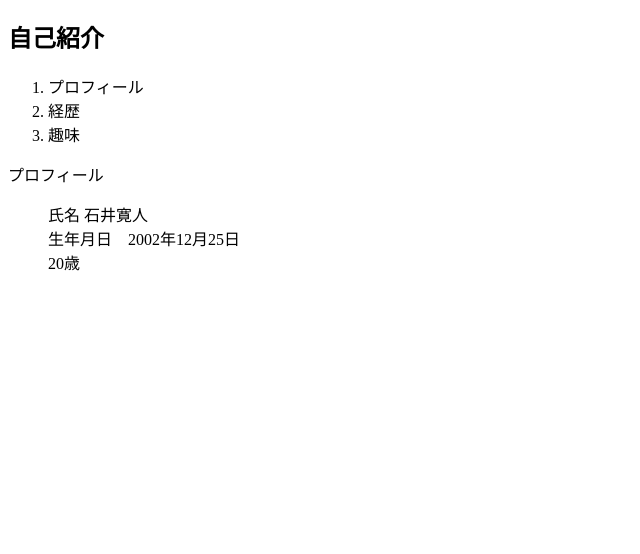
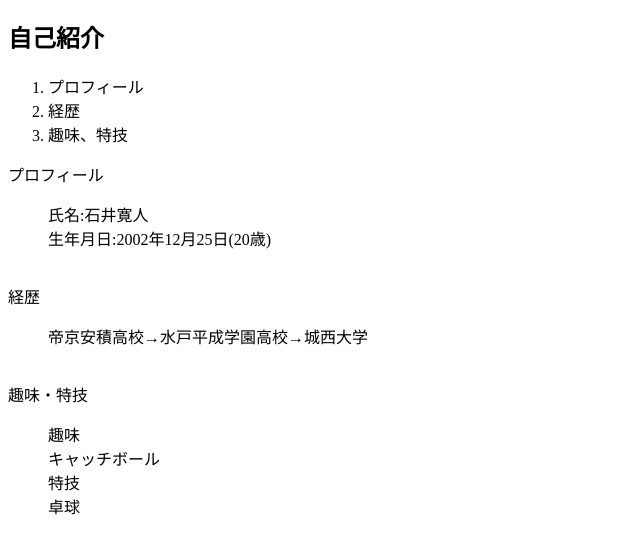
Before and after one commit to ishirihhhhhhh/josaizm21100, a plain HTML site: page index.html in a window 1280 px wide. Shown: the part 70-624 px from the top of the page, without its empty margins (0-640 px from the left). Drawn offline with Linux system fonts and the light colour scheme.

Commit message:
Update index.html

```diff
--- a/index.html
+++ b/index.html
@@ -10,11 +10,21 @@
 <ol>
 <li>プロフィール
 <li>経歴
-<li>趣味
+<li>趣味、特技
 </ol>
 <dl>プロフィール</dl>
-<dd>氏名 石井寛人</dd>
-<dd>生年月日　2002年12月25日</dd>
-<dd>20歳</dd>
+<dd>氏名:石井寛人</dd>
+<dd>生年月日:2002年12月25日(20歳)</dd>
+<br>
+<dl>経歴</dl>
+<dd>帝京安積高校→水戸平成学園高校→城西大学</dd>
+<br>
+<dl>趣味・特技</dl>
+<dd>趣味</dd>
+<dd>キャッチボール</dd>
+<dd>特技</dd>
+<dd>卓球</dd>
+
+
 </body>
 </html>
```
